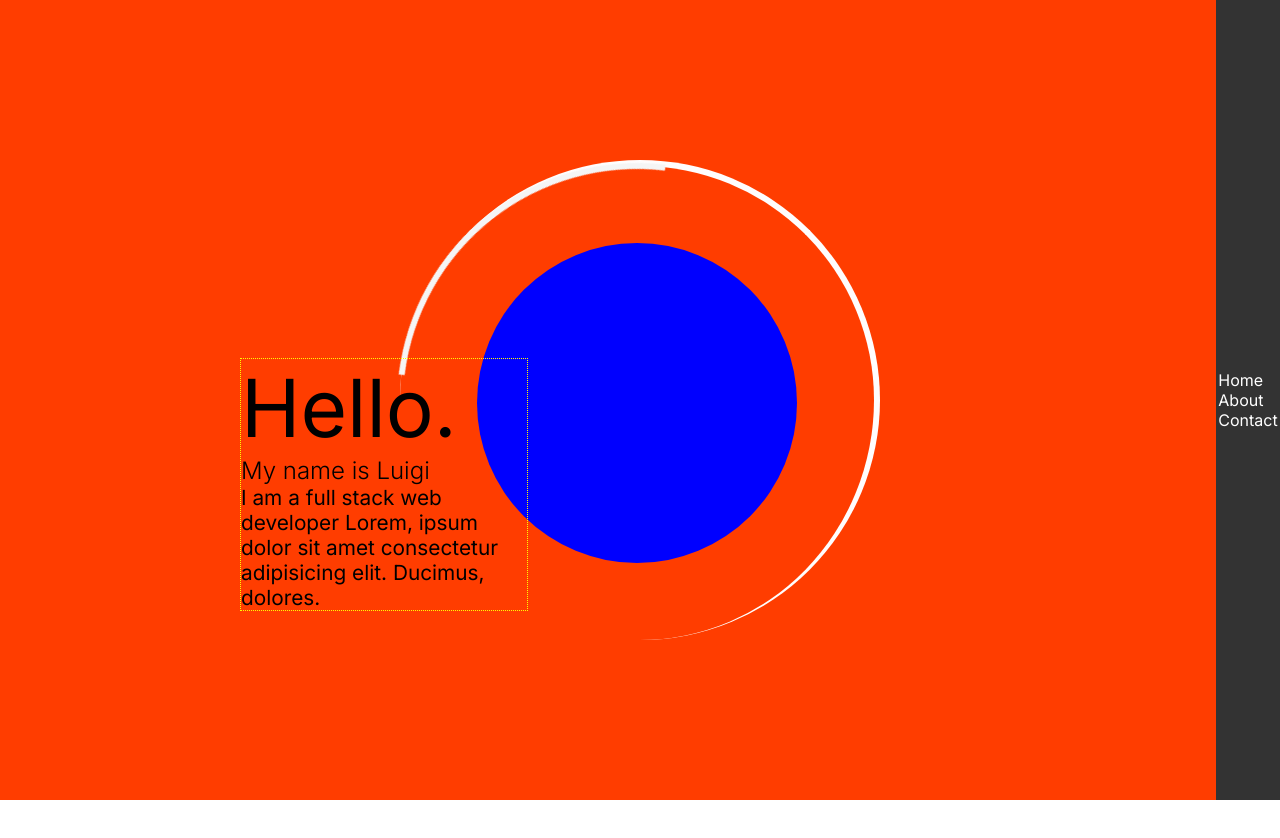
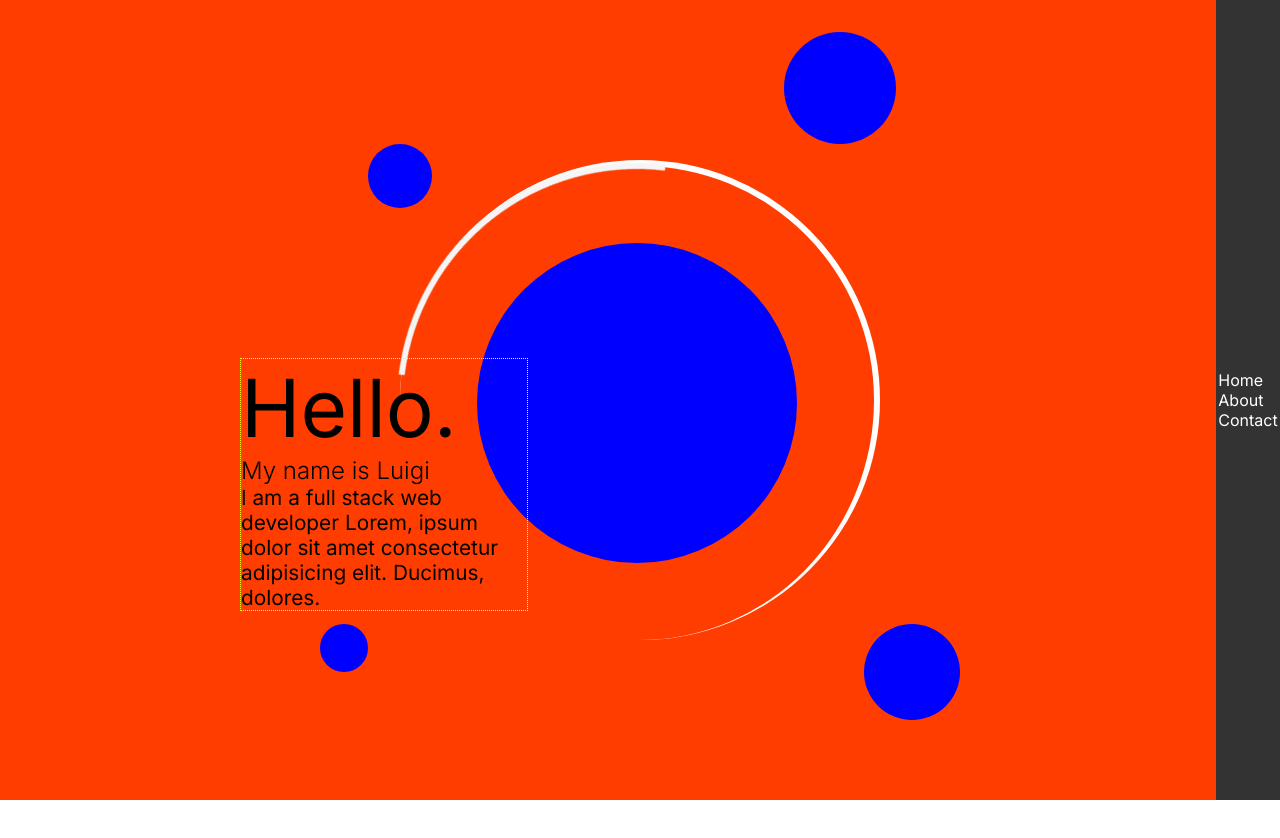
Before and after one commit to luigitarallo/my-portfolio, a Vue app: page / in a window 1280 px wide. Shown: the top 838 px of the page. Built offline with nearby package versions, Linux system fonts and the light colour scheme.

Commit message:
add small circle

```diff
--- a/src/components/AboutMe.vue
+++ b/src/components/AboutMe.vue
@@ -1,19 +1,3 @@
-<template>
-  <div class="about-container" :style="{ opacity: aboutContainerOpacity }">
-    <div class="external-circle">
-      <div class="circle"></div>
-      <div class="about-text">
-        <h1>Hello.</h1>
-        <h2>My name is Luigi</h2>
-        <p>
-          I am a full stack web developer Lorem, ipsum dolor sit amet
-          consectetur adipisicing elit. Ducimus, dolores.
-        </p>
-      </div>
-    </div>
-  </div>
-</template>
-
 <script setup lang="ts">
 import { ref, onMounted, onUnmounted } from "vue";
 
@@ -32,17 +16,20 @@ onUnmounted(() => {
 const updateScrollPosition = () => {
   const aboutContainer = document.querySelector(".about-container");
   if (aboutContainer) {
-    const rect = aboutContainer.getBoundingClientRect();
-    const windowHeight = window.innerHeight;
+    const rect: DOMRect = aboutContainer.getBoundingClientRect();
+    const windowHeight: number = window.innerHeight;
 
     // Calcola la posizione dello scroll rispetto all'inizio dell'elemento nella finestra visibile
-    const visibleThreshold = windowHeight - rect.height;
-    const scrollPosition = window.scrollY + visibleThreshold;
+    const visibleThreshold: number = windowHeight - rect.height;
+    const scrollPosition: number = window.scrollY + visibleThreshold;
 
     // Calcola l'opacità in base alla posizione di scroll
-    const maxScroll = windowHeight + rect.height;
-    const scrollFactor = 1.2;
-    let opacity = Math.max(0, 1 - (scrollFactor * scrollPosition) / maxScroll);
+    const maxScroll: number = windowHeight + rect.height;
+    const scrollFactor: number = 1.2;
+    let opacity: number = Math.max(
+      0,
+      1 - (scrollFactor * scrollPosition) / maxScroll
+    );
 
     // Assicura che l'opacità sia esattamente 1 quando siamo in cima alla pagina
     if (window.scrollY <= visibleThreshold) {
@@ -54,7 +41,25 @@ const updateScrollPosition = () => {
   }
 };
 </script>
-
+<template>
+  <div class="about-container" :style="{ opacity: aboutContainerOpacity }">
+    <div class="small-circle first"></div>
+    <div class="small-circle second"></div>
+    <div class="small-circle third"></div>
+    <div class="small-circle fourth"></div>
+    <div class="external-circle">
+      <div class="circle"></div>
+      <div class="about-text">
+        <h1>Hello.</h1>
+        <h2>My name is Luigi</h2>
+        <p>
+          I am a full stack web developer Lorem, ipsum dolor sit amet
+          consectetur adipisicing elit. Ducimus, dolores.
+        </p>
+      </div>
+    </div>
+  </div>
+</template>
 <style scoped lang="scss">
 .about-container {
   display: flex;
@@ -63,6 +68,36 @@ const updateScrollPosition = () => {
   width: 40rem;
   height: 40rem;
   transition: opacity 0.3s linear;
+  position: relative;
+  .small-circle {
+    position: absolute;
+    border-radius: 50%;
+    background-color: blue;
+    &.first {
+      width: 6rem;
+      height: 6rem;
+      bottom: 0;
+      right: 0;
+    }
+    &.second {
+      width: 7rem;
+      height: 7rem;
+      top: -3rem;
+      right: 4rem;
+    }
+    &.third {
+      width: 4rem;
+      height: 4rem;
+      top: 4rem;
+      left: 3rem;
+    }
+    &.fourth {
+      width: 3rem;
+      height: 3rem;
+      bottom: 3rem;
+      left: 0;
+    }
+  }
   .external-circle {
     display: flex;
     justify-content: center;
```
